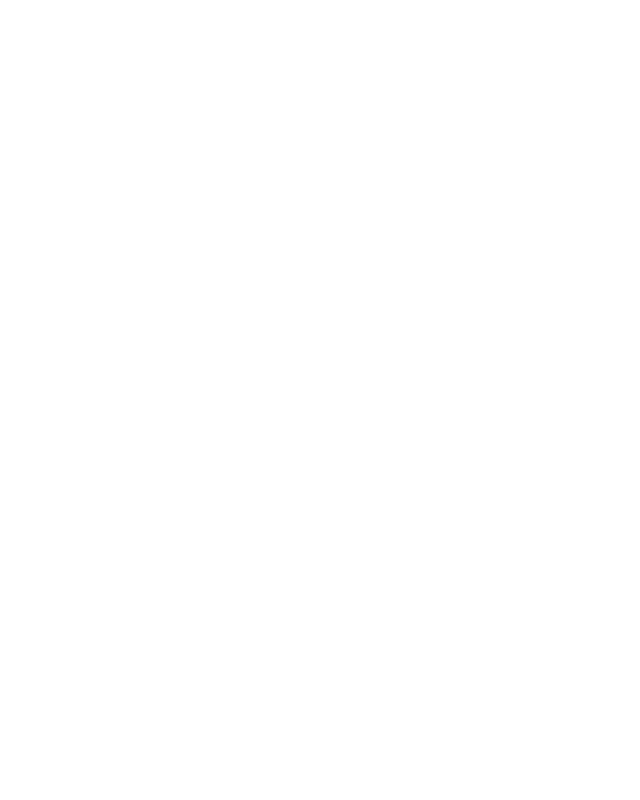
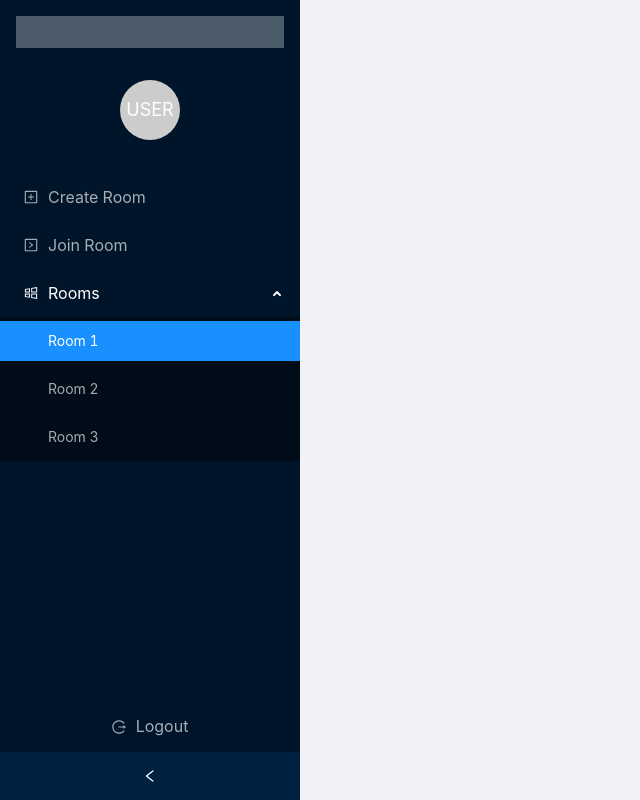
Before and after one commit to RasenganORG/Landmarks-FrontEnd, a React (Create React App) app: page / in a window 1280 px wide. Shown: the whole page, without its empty margins (0-640 px from the left). Built offline with nearby package versions, Linux system fonts and the light colour scheme.

Commit message:
Finished navbar

```diff
--- a/src/App.js
+++ b/src/App.js
@@ -1,8 +1,19 @@
-import logo from './logo.svg';
 import './App.css';
+import 'antd/dist/antd.min.css';
+
+import Navbar from './components/Navbar';
+import { Layout } from 'antd';
 
 function App() {
-  return;
+  return (
+    <Layout
+      style={{
+        minHeight: '100vh',
+      }}
+    >
+      <Navbar />
+    </Layout>
+  );
 }
 
 export default App;
--- a/src/components/Navbar.jsx
+++ b/src/components/Navbar.jsx
@@ -1,3 +1,159 @@
+import 'antd/dist/antd.min.css';
+import classes from './Navbar.module.css';
+
+import { useState } from 'react';
+import {
+  WindowsOutlined,
+  PlusSquareOutlined,
+  RightSquareOutlined,
+  LogoutOutlined,
+} from '@ant-design/icons';
+import { Avatar, Layout, Menu, Col, Row } from 'antd';
+import Btn from './UI/Btn';
+
+const { Sider } = Layout;
+
+function getItem(label, key, icon, children, type) {
+  return {
+    key,
+    icon,
+    children,
+    label,
+    type,
+  };
+}
+
+const rooms = [
+  getItem('Create Room', '1', <PlusSquareOutlined />),
+  getItem('Join Room', '2', <RightSquareOutlined />),
+  getItem('Rooms', '3', <WindowsOutlined />, [
+    getItem('Room 1', '4'),
+    getItem('Room 2', '5'),
+    getItem('Room 3', '6'),
+  ]),
+];
+
+const buttons = [
+  getItem('Create Room', '7', <PlusSquareOutlined />),
+  getItem('Join Room', '8', <RightSquareOutlined />),
+];
+
+const logoutItem = [getItem('Logout', '9', <LogoutOutlined />)];
+
 export default function Navbar() {
-  return <div>Navbar</div>;
+  const [collapsed, setCollapsed] = useState(false);
+  const [current, setCurrent] = useState('4');
+
+  const siderCollapse = (value) => {
+    console.log(value);
+    setCollapsed(value);
+  };
+  const openRoom = (e) => {
+    console.log('click ', e);
+    // Set current active menu item
+    // If either 'Create Room' or 'Join Room' was clicked then instead of setting active item
+    // open appropriate modal
+    if (e.key === '1') {
+      // Open Create Room modal
+      setCurrent('');
+      return;
+    }
+    if (e.key === '2') {
+      // Open Join Room modal
+      setCurrent('');
+      return;
+    }
+    if (e.key === '9') {
+      // Logout
+      setCurrent('');
+      return;
+    }
+
+    setCurrent(e.key);
+    // Open room drawer
+    // Check if room has map
+    // If it has a map, then open map in center and chat in the right drawer
+    // If it does not have a map, then open chat in center
+  };
+
+  const onStartWhichRoomToOpen = () => {
+    // If a room was left open when the app was closed - open that room
+    // - contiune from where the user left off
+
+    // Else if there are rooms created, open the Rooms submenu
+
+    // Else open modal asking the user to Create Room or Join Room
+    return current;
+  };
+
+  const logout = (e) => {
+    console.log('click ', e);
+    setCurrent('');
+    // Log out the user
+  };
+
+  return (
+    <Sider
+      width={300}
+      collapsible
+      collapsed={collapsed}
+      onCollapse={siderCollapse}
+    >
+      <Row gutter={[0, 16]} align='middle' justify='space-around'>
+        {/* Logo Column */}
+        <Col span={24} align='middle'>
+          <div className={classes.logo} />
+        </Col>
+        {/* Avatar Column */}
+        <Col span={24} align='middle'>
+          <Avatar size={60}>USER</Avatar>
+        </Col>
+        {/* Horizontal menu acting as buttons */}
+        <Col span={24}>
+          {/* <Menu
+            theme='dark'
+            mode='horizontal'
+            items={buttons}
+            style={{
+              fontSize: '16px',
+            }}
+          /> */}
+        </Col>
+        {/* Create Room Column */}
+        {/* <Col span={11} align='middle'>
+          <Btn text='Create Room' icon={true} />
+        </Col> */}
+        {/* Join Room Column */}
+        {/* <Col span={11} align='middle'>
+          <Btn text='Join Room' icon={false} />
+        </Col> */}
+        {/* Menu Column */}
+        <Col span={24}>
+          <Menu
+            theme='dark'
+            defaultOpenKeys={['3']}
+            selectedKeys={[onStartWhichRoomToOpen()]}
+            onClick={openRoom}
+            mode='inline'
+            items={rooms}
+            style={{
+              fontSize: '16px',
+            }}
+          />
+        </Col>
+      </Row>
+      <div className={classes.logout}>
+        <Menu
+          theme='dark'
+          selectedKeys={['']}
+          onClick={logout}
+          mode='vertical'
+          items={logoutItem}
+          style={{
+            fontSize: '16px',
+          }}
+        />
+      </div>
+    </Sider>
+  );
 }
--- /dev/null
+++ b/src/components/Navbar.module.css
@@ -0,0 +1,13 @@
+.logo {
+    height: 32px;
+    margin: 16px;
+    background: rgba(255, 255, 255, 0.3);
+}
+
+.logout {
+    position: absolute;
+    bottom: 50px;
+    display: flex;
+    justify-content: center;
+    width: 100%;
+}
--- /dev/null
+++ b/src/components/UI/Btn.jsx
@@ -0,0 +1,13 @@
+import { Button } from 'antd';
+
+import { PlusSquareOutlined, RightSquareOutlined } from '@ant-design/icons';
+
+export default function Btn({ text, icon = true }) {
+  const whichIcon = icon ? <PlusSquareOutlined /> : <RightSquareOutlined />;
+
+  return (
+    <Button type='primary' icon={whichIcon} block={true}>
+      {text}
+    </Button>
+  );
+}
```
